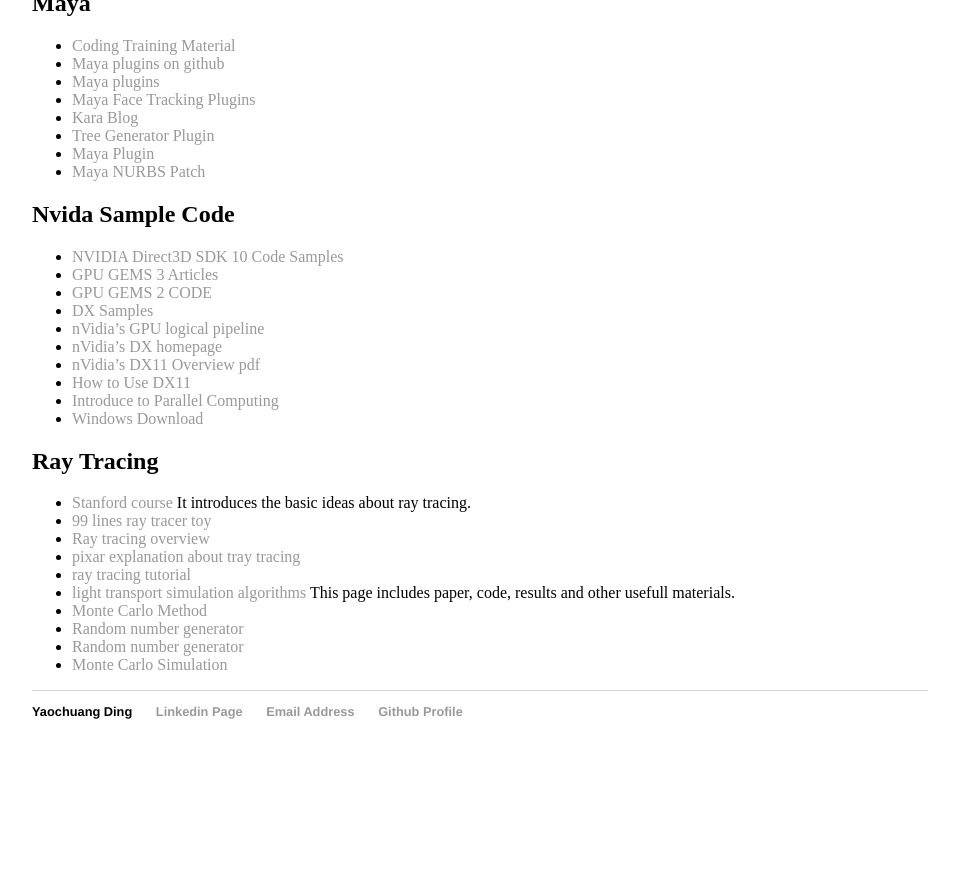
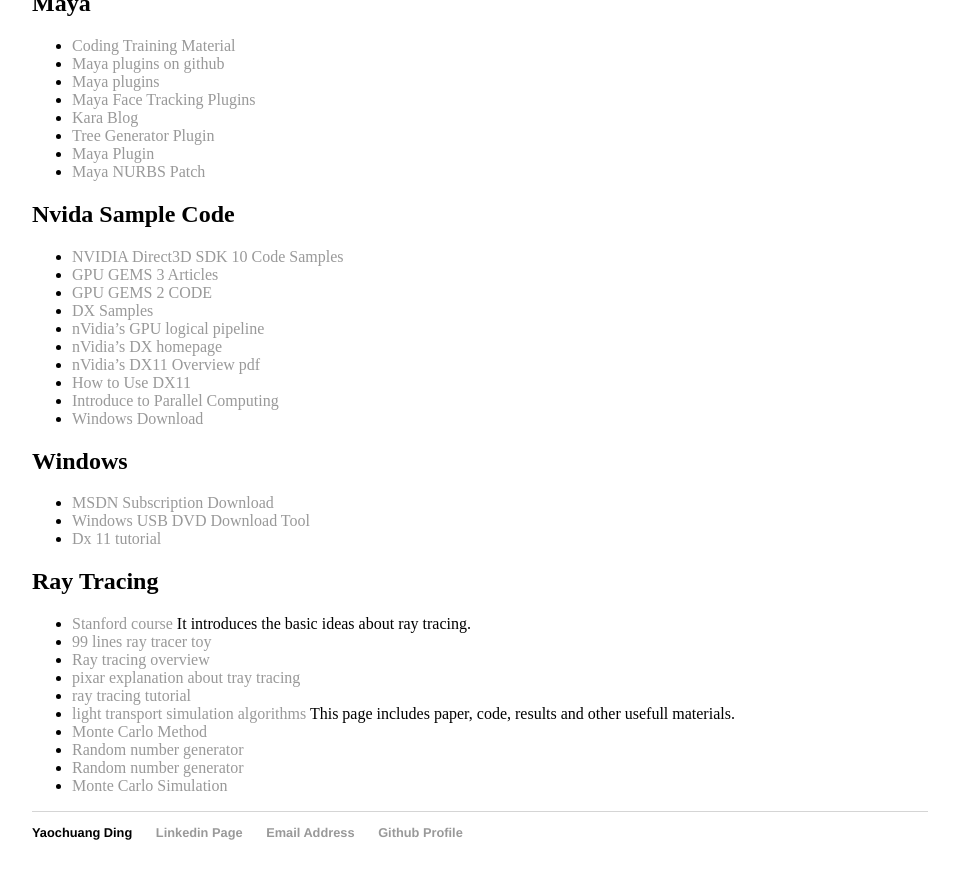
Before and after one commit to ychding11/ychding11.github.io, a Jekyll site: the page built from _posts/2015-03-23-Graphics-Resources.md, in a window 1280 px wide and 900 px high, scrolled down 1816 px. Shown: the top 879 px of the window, without its empty margins (160-1119 px from the left). Built offline with Jekyll 4.4.1, drawn with Linux system fonts in a browser that asks for light colours; before the commit the page ends 2595 px from its top, so only the background shows below that.

Commit message:
1. add windows dvd usb tool

```diff
--- a/_posts/2015-03-23-Graphics-Resources.md
+++ b/_posts/2015-03-23-Graphics-Resources.md
@@ -118,6 +118,12 @@
 - [Introduce to Parallel Computing](http://courses.cs.washington.edu/courses/cse558/11wi/lectures/06-introToParallelProgramming_forWeb.pdf)
 - [Windows Download](https://developer.microsoft.com/en-us/windows/downloads)
 
+## Windows
+
+- [MSDN Subscription Download](https://msdn.microsoft.com/en-us/subscriptions/downloads/)
+- [Windows USB DVD Download Tool](https://www.microsoft.com/en-us/download/windows-usb-dvd-download-tool)
+- [Dx 11 tutorial](http://www.rastertek.com/tutdx11.html)
+
 ## Ray Tracing
 
 - [Stanford course](http://candela.stanford.edu/cs348b-14/doku.php) It introduces the basic ideas about ray tracing.
```
